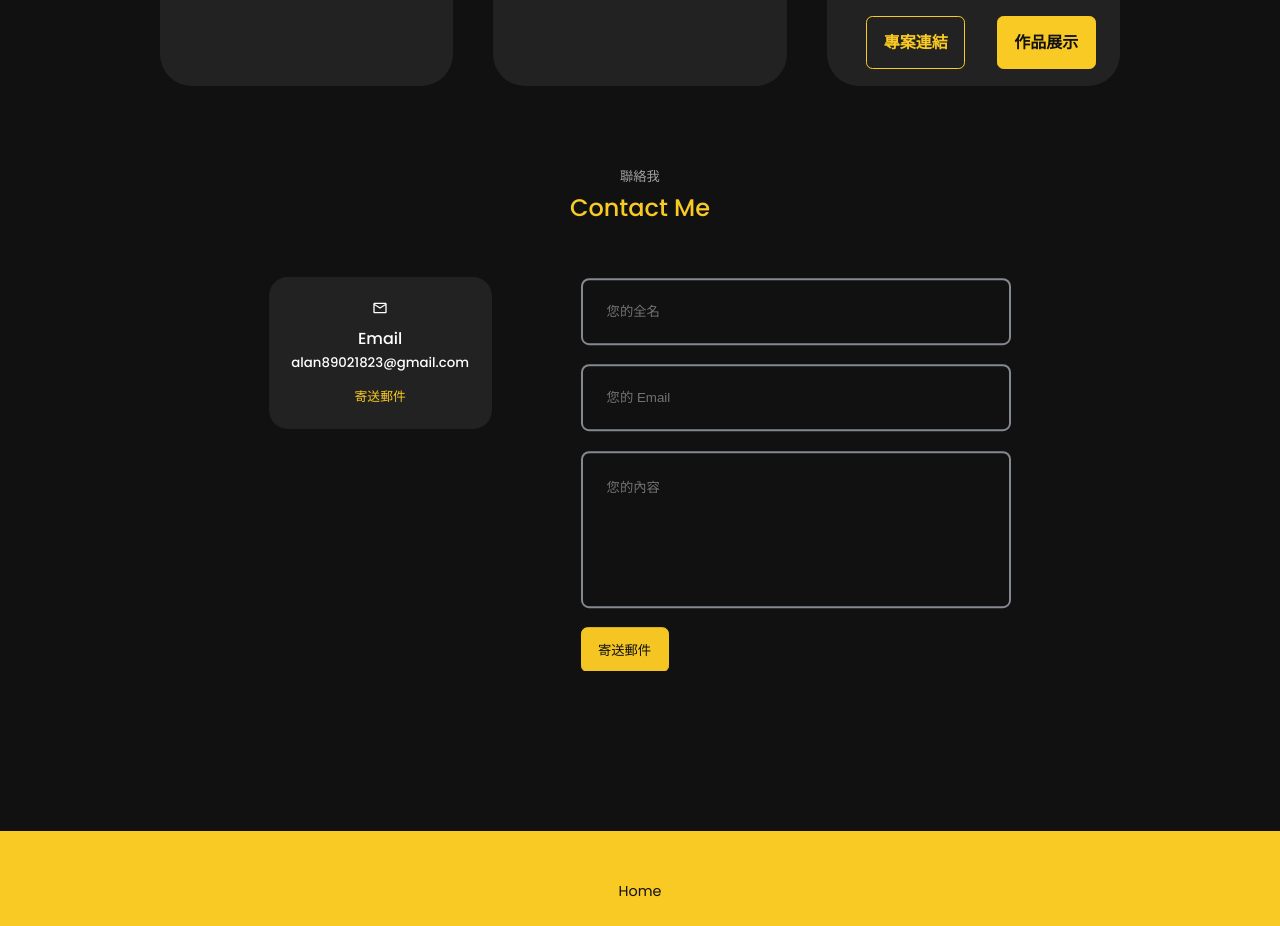
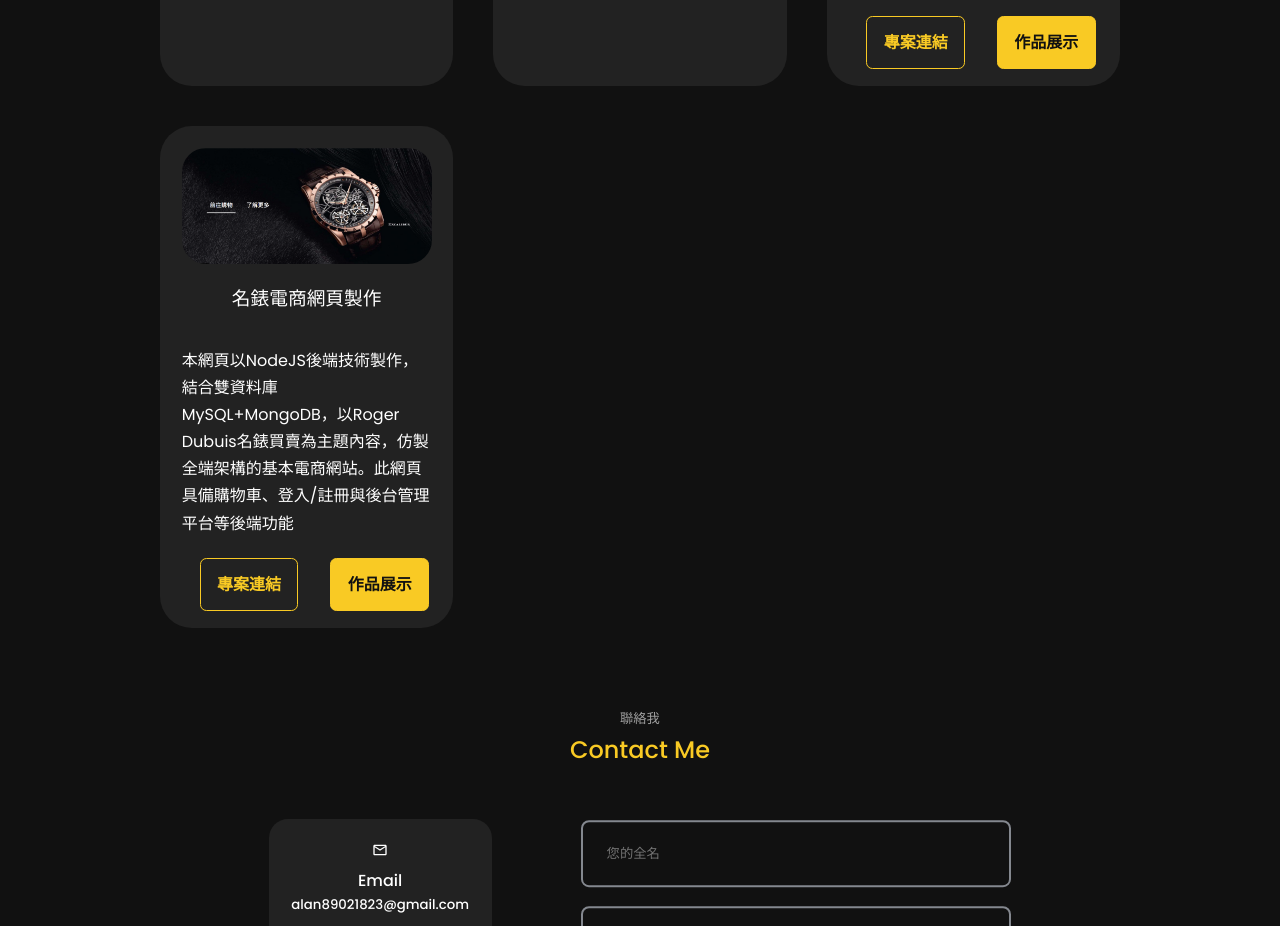
Before and after one commit to 02071819/tsengkuolun-portfolio, a React (Create React App) app: page / in a window 1280 px wide. Shown: the part 3940-4866 px from the top of the page. Built offline with nearby package versions, Linux system fonts and the light colour scheme.

Commit message:
Update Experience.jsx

```diff
--- a/src/components/experience/Experience.jsx
+++ b/src/components/experience/Experience.jsx
@@ -5,6 +5,7 @@ import IMG2 from "../../assets/board2.jpg";
 import IMG3 from "../../assets/board3.jpg";
 import AppIMG4 from "../../assets/board4.jpg";
 import IMG5 from "../../assets/board5.png";
+import IMG6 from "../../assets/board6.png";
 import ArtIMG1 from "../../assets/Artboard 1.jpg";
 
 const data = [
@@ -53,13 +54,22 @@ const data = [
     demo: "https://www.youtube.com/watch?v=udcM9DmbRXI",
     filter: "design"
   },
-    {
+  {
     id: 6,
     image: IMG5,
     title: "文宏體育用品社 電商平台",
     content:"B2C全端式電商網站，與3位同學以HTML、CSS、JavaScript、Bootstrap、PHP、MySQL一同撰寫，透過這個網站了解到這間店的歷史、店家的起源和中間轉變的過程及店家提供的專業服務，也提供使用者可以對喜歡的商品進行購買，並提供完整的後台功能讓商家做管理，希望能夠透過這個網站讓這間充滿特色和優良服務的老店被更多人知曉。",
     github: "https://github.com/02071819/Grad_Project2",
     demo: "https://www.youtube.com/watch?v=ptNqPqepGjI",
+    filter: "web"
+  },
+  {
+    id: 7,
+    image: IMG6,
+    title: "名錶電商網頁製作",
+    content:"本網頁以NodeJS後端技術製作，結合雙資料庫MySQL+MongoDB，以Roger Dubuis名錶買賣為主題內容，仿製全端架構的基本電商網站。此網頁具備購物車、登入/註冊與後台管理平台等後端功能",
+    github: "https://github.com/02071819/nodejs_watch_web",
+    demo: "https://www.youtube.com/watch?v=l4RIgWVTQ_k",
     filter: "web"
   },
 ];
```
